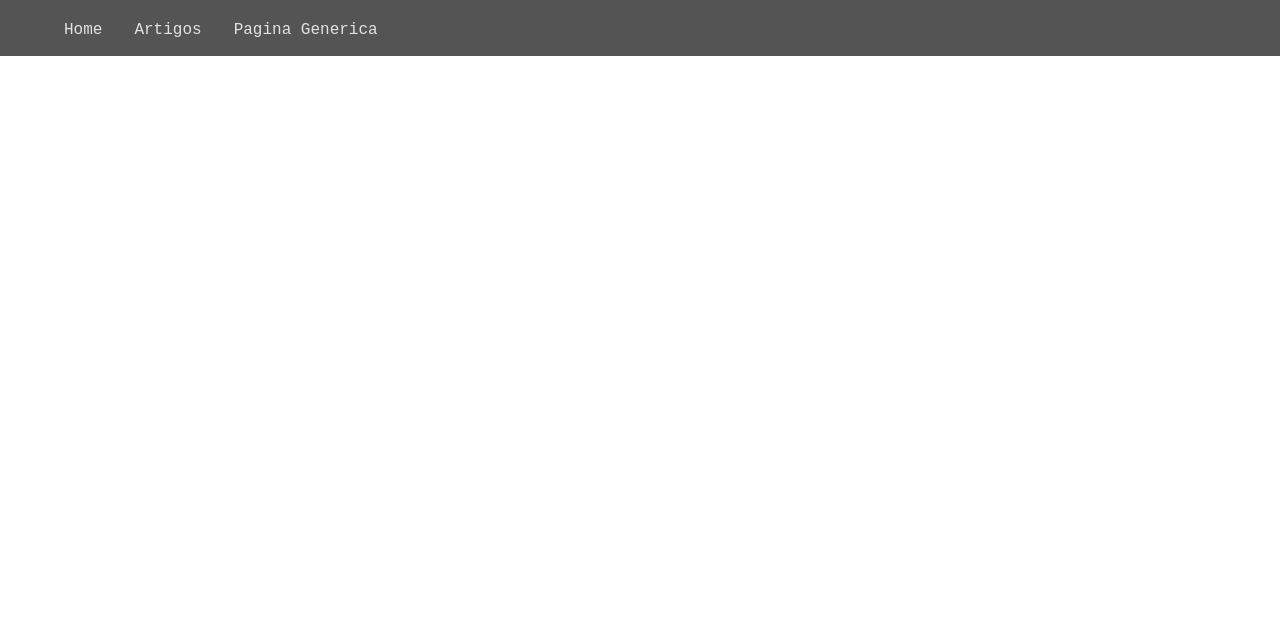
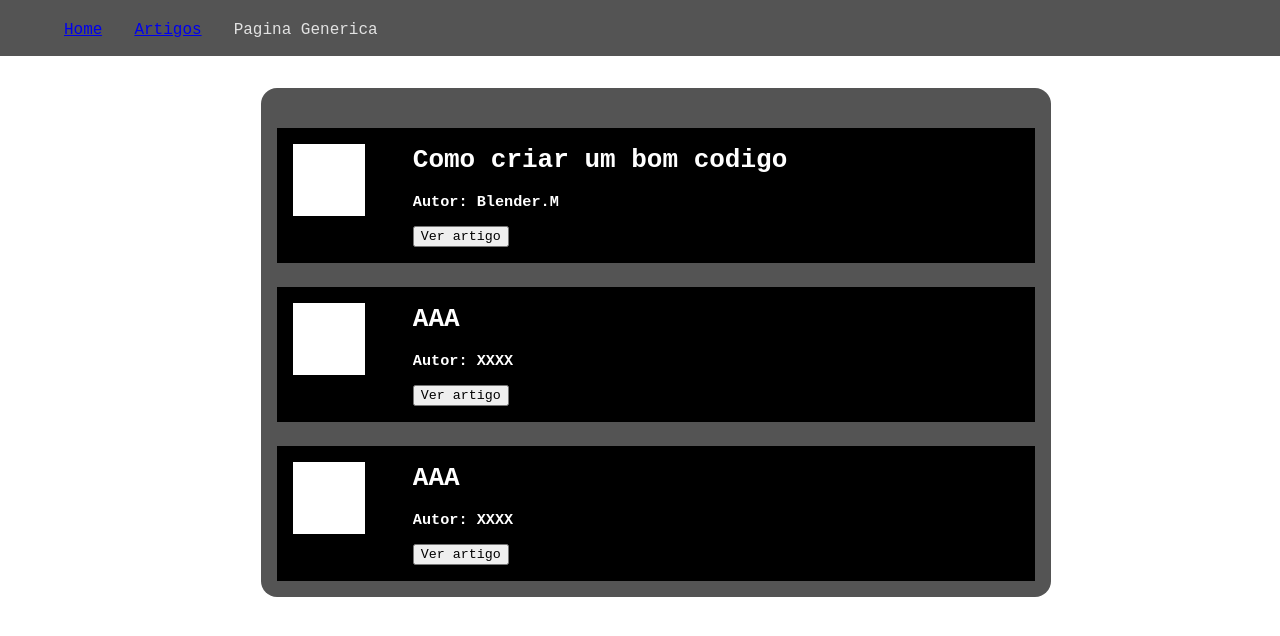
Before and after one commit to FelipeKatao/Angular_Projeto, a plain HTML site: page index.html at #!/artigos in a window 1280 px wide. Drawn offline with nearby package versions, Linux system fonts and the light colour scheme; some packages are replaced by stand-ins of ours.

Commit message:
update project

```diff
--- a/css/estilo_paginas.css
+++ b/css/estilo_paginas.css
@@ -40,7 +40,7 @@
 
 .articles_{
     margin-top:5vh;
-    height: 40vh;
+    height: auto;
     display: flex;
     flex-direction: row;
 }
@@ -51,6 +51,7 @@
     width: 30vh;
     margin-left: 4vh;
     border-radius: 2vh;
+    padding: 2vh;
 }
 .imgplace-xl{
     background-color: white;
@@ -81,3 +82,37 @@
     border-radius: 2vh;
     position: fixed;
 }
+.premissa{
+    font-size: 3vh;
+}
+.Artigo_sq button{
+    margin-top: 4vh;
+}
+.ArtigosList{
+    background-color: #545454;
+    display: flex;
+    flex-direction: column;
+    margin-top: 10vh;
+    width: 60%;
+    height: auto;
+    margin-left: 20%;
+    border-radius: 2vh;
+    padding: 2vh;
+}
+.artigos_cards{
+    background-color: black;
+    margin-top: 3vh;
+    padding: 2vh;
+    color: white;
+    display: flex;
+    flex-direction: row;
+}
+.placeHold{
+    height: 9vh;
+    width: 9vh;
+    background-color: white;
+}
+.sub_art{
+    margin-top: -2vh;
+    margin-left: 6vh;
+}
--- a/data/artigos.json
+++ b/data/artigos.json
@@ -1,17 +1,20 @@
 [
        {
-            "Titulo":"AAA",
-            "Autor":"XXXX",
+            "Titulo":"Como criar um bom codigo",
+            "Autor":"Blender.M",
+            "Premissa":"Aprenda a como criar um bom codigo utilizando boas praticas do mercado",
             "Conteudo":"idfjofjdfjdfjdfndfjsdnfdfdfdkfdfjdmnfndjfndnandjfnndfndfafdfdfdf"
         },
         {
             "Titulo":"AAA",
             "Autor":"XXXX",
+            "Premissa":"BBBB",
             "Conteudo":"idfjofjdfjdfjdfndfjsdnfdfdfdkfdfjdmnfndjfndnandjfnndfndfafdfdfdf"
         },
         {
             "Titulo":"AAA",
             "Autor":"XXXX",
+            "Premissa":"BBBB",
             "Conteudo":"idfjofjdfjdfjdfndfjsdnfdfdfdkfdfjdmnfndjfndnandjfnndfndfafdfdfdf"
         }
 
--- a/index.html
+++ b/index.html
@@ -10,8 +10,8 @@
 <body ng-app="blog" ng-controller="home" ng-init="nome='felipe'">
     <nav id="menu_principal">
         <ul>
-            <li>Home</li>
-            <li>Artigos</li>
+            <li><a href="#!/">Home</a></li>
+            <li><a href="#!artigos">Artigos</a></li>
             <li>Pagina Generica</li>
         </ul>
     </nav>
--- a/js/main.js
+++ b/js/main.js
@@ -6,6 +6,28 @@ app.controller('home', function($scope) {
     $scope.nome = "artigos"
 });
 
+
+
+app.controller('artigo',function($scope){
+  $scope.PromFunc = async function(){
+    const Res = await fetch('../data/artigos.json')
+    .then(response => response.json())
+    .then(json => {
+      $scope.Artigos = json
+     for (let index = 0; index < $scope.Artigos.length; index++) {
+      document.getElementById("art1").innerHTML+=`
+      <div class='artigos_cards'>
+        <div class='placeHold'></div>
+        <div class='sub_art'>
+        <h1>`+$scope.Artigos[index]["Titulo"]+`</h1>
+        <h3> Autor: `+$scope.Artigos[index]["Autor"]+`</h3>
+        <button>Ver artigo</button>
+        </div>
+      </div> `
+     }})
+  }
+  $scope.PromFunc()
+})
 
 //Criação de suas controllers
 app.controller('artigos_base', function($scope) {
@@ -21,7 +43,9 @@ app.controller('artigos_base', function($scope) {
         document.getElementById("art1").innerHTML+=`
         <div class='Artigo_sq'>
           <h1>`+$scope.Artigos[index]["Titulo"]+`</h1>
-          <h3>`+$scope.Artigos[index]["Autor"]+`</h3>
+          <h3> Autor: `+$scope.Artigos[index]["Autor"]+`</h3>
+          <div class ='premissa' >`+$scope.Artigos[index]["Premissa"]+`</div>
+          <button>Ver artigo</button>
         </div> `
        }})
     }
@@ -34,6 +58,8 @@ app.controller('artigos_base', function($scope) {
 
     //Chama a função da Promisse
      $scope.PromFunc()
+     $scope.CloseFunc()
+     //window.location.href ="http://127.0.0.1:5500/index.html#!/artigos"
 
 });
 
@@ -46,7 +72,11 @@ app.config(function($routeProvider) {
       })
     .when("/artigos", {
         templateUrl : "./templates/artigos.html",
-        controller:"artigos_base"
+        controller:"artigo"
       })
+    .when("/leitura/:art",{
+      templateUrl : "./templates/artigos.html",
+        controller:"artigo"
+    })
 
   });
--- a/templates/artigos.html
+++ b/templates/artigos.html
@@ -1,3 +1,3 @@
-<h1>
-    Artigos {{pagina}}
-</h1>
+<div class="ArtigosList" id="art1">
+
+</div>
```
